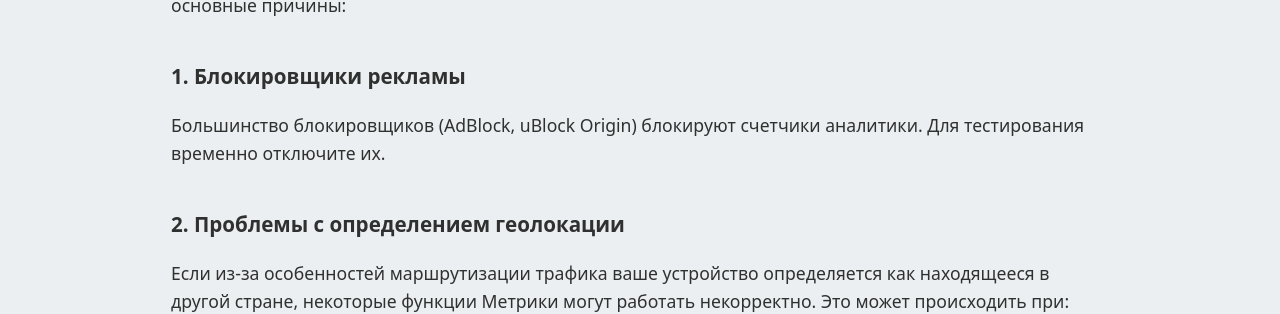
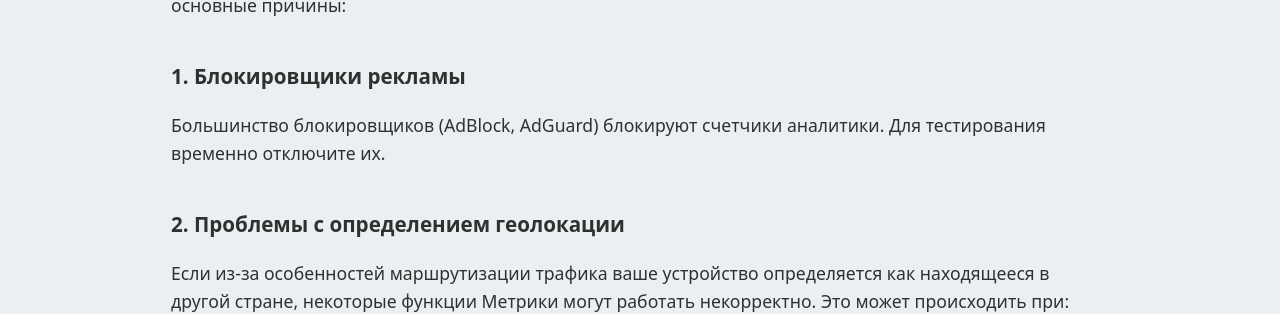
Before and after one commit to artembolotov/artembolotov.github.io, a Jekyll site: the page built from blog/_posts/2025-05-30-goodbye-ga.md, in a window 1280 px wide and 900 px high, scrolled down 4348 px. Shown: the part 147-461 px from the top of the window. Built offline with Jekyll 4.4.1, drawn with Linux system fonts in a browser that asks for light colours.

Commit message:
some updates

```diff
--- a/blog/_posts/2025-05-30-goodbye-ga.md
+++ b/blog/_posts/2025-05-30-goodbye-ga.md
@@ -120,7 +120,7 @@ ym(12345678, "init", {
 При проверке работы счетчика вы можете столкнуться с тем, что данные не поступают в Метрику. Вот основные причины:
 
 ### 1. Блокировщики рекламы
-Большинство блокировщиков (AdBlock, uBlock Origin) блокируют счетчики аналитики. Для тестирования временно отключите их.
+Большинство блокировщиков (AdBlock, AdGuard) блокируют счетчики аналитики. Для тестирования временно отключите их.
 
 ### 2. Проблемы с определением геолокации
 Если из-за особенностей маршрутизации трафика ваше устройство определяется как находящееся в другой стране, некоторые функции Метрики могут работать некорректно. Это может происходить при:
```
